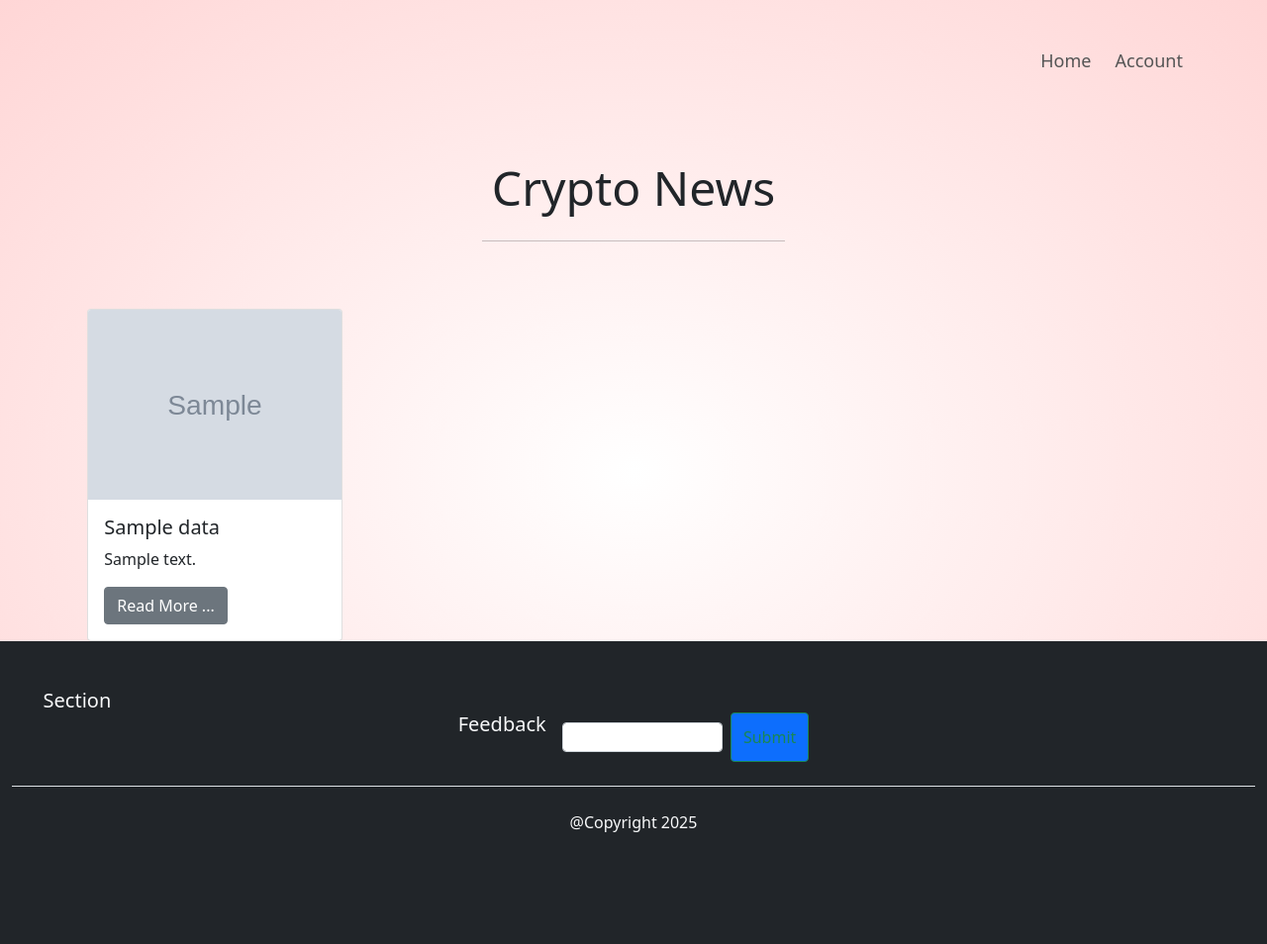
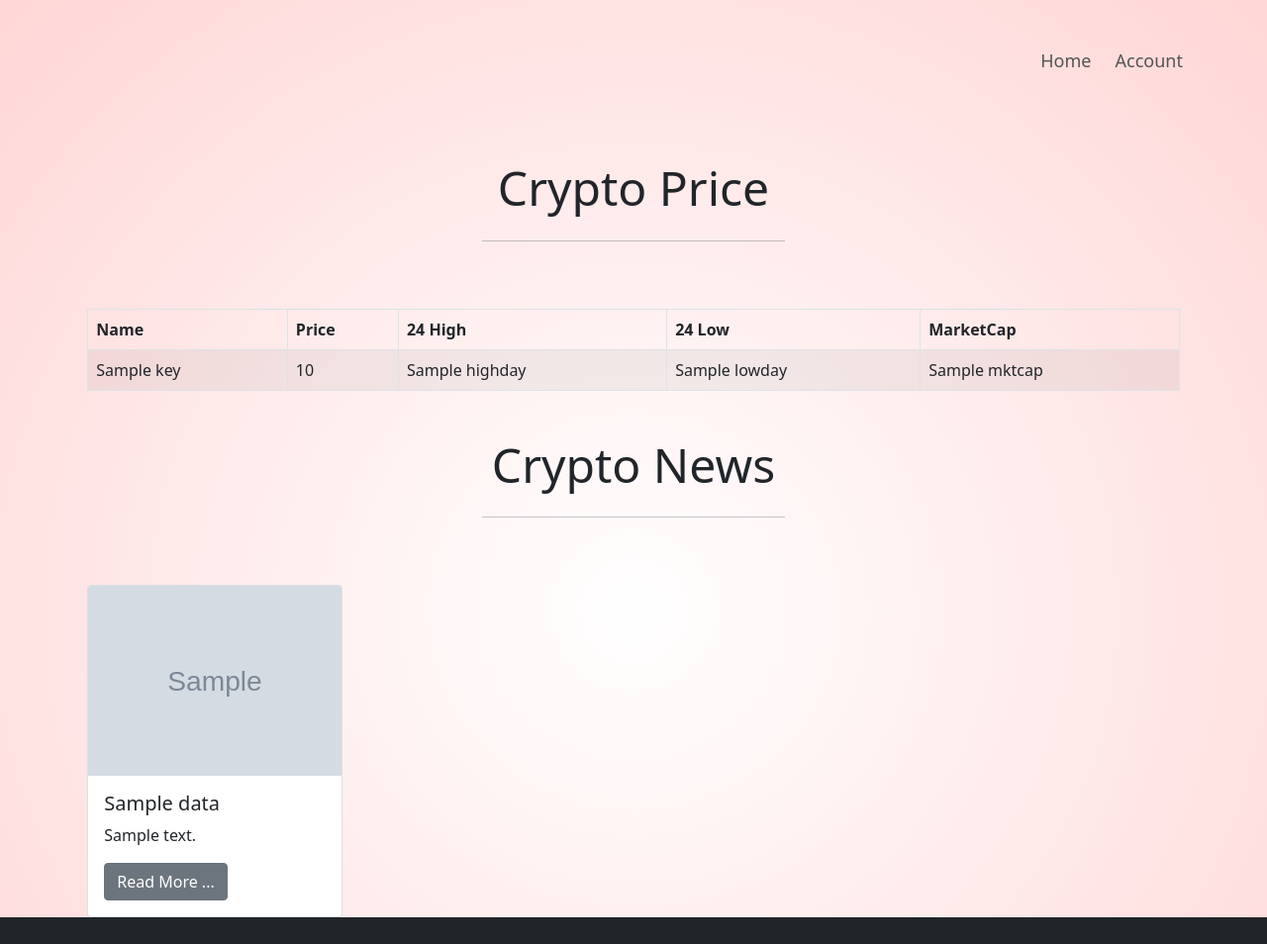
Before and after one commit to karnnan1947/cryptopredictions, a Django app: template cryptopredict/templates/newz.html in a window 1280 px wide. Shown: the top 954 px of the page at 99% size. Before the commit the page ends 841 px from the top, so only its background shows below. Run offline with Django 4.2, Linux system fonts and the light colour scheme; the template is opened without the code that fills it: most values are stand-ins (such as "Sample title", 1, 10 or a date in 2020); grey boxes marked "Sample" are stand-in pictures; some libraries are stand-ins or nearby versions.

Commit message:
newsfinished

```diff
--- a/cryptopredict/news/views.py
+++ b/cryptopredict/news/views.py
@@ -3,6 +3,8 @@
 import json
 # Create your views here.
 def newz(request):
+    price_request = requests.get("https://min-api.cryptocompare.com/data/pricemultifull?fsyms=BTC,ETH,SOL,XRP,POL,LTC,SHIB,ADA,DOG,TRX&tsyms=USD")
+    price = json.loads(price_request.content)
     api_request=requests.get("https://min-api.cryptocompare.com/data/v2/news/?lang=EN")
     api=json.loads(api_request.content)
-    return render(request,'newz.html',{'api':api})
+    return render(request,'newz.html',{'api':api , 'price':price})
--- a/cryptopredict/templates/newz.html
+++ b/cryptopredict/templates/newz.html
@@ -3,6 +3,39 @@
 {% block content %}
 
 <div class="container col-11 p-20">
+    <div class="container-fluid" style="padding:20px; padding-top:30px">
+        <div class="row justify-content-md-center">
+            <div class="col-12 col-md-10 col-lg-8 col-xl-7 col-xxl-6">
+                <div class="mb-4 display-5 text-center">Crypto Price</div>
+                <hr class="w-50 mx-auto mb-5 mb-xl-9 border-dark-subtle">
+            </div>
+        </div>
+    </div>
+    <div class="">
+        <table class="table table-striped table-bordered table-hover ">
+            <thead>
+                <tr>
+                    <th scope="col">Name</th>
+                    <th scope="col">Price</th>
+                    <th scope="col">24 High</th>
+                    <th scope="col">24 Low</th>
+                    <th scope="">MarketCap</th>
+
+
+                </tr>
+            </thead>
+            <tbody>
+                {% for key, value in price.DISPLAY.items %}
+                <tr><td>{{key}}</td>
+                    <td>{{ value.USD.PRICE }}</td>
+                    <td>{{ value.USD.HIGHDAY }}</td>
+                    <td>{{ value.USD.LOWDAY }}</td>
+                    <td>{{ value.USD.MKTCAP }}</td>
+                </tr>
+                {% endfor %}
+            </tbody>
+        </table>
+    </div>
     <div class="container-fluid" style="padding:20px; padding-top:30px">
         <div class="row justify-content-md-center">
           <div class="col-12 col-md-10 col-lg-8 col-xl-7 col-xxl-6">
```
Also changed, not shown: cryptopredict/db.sqlite3, cryptopredict/static/style.css (line endings or trailing spaces).
